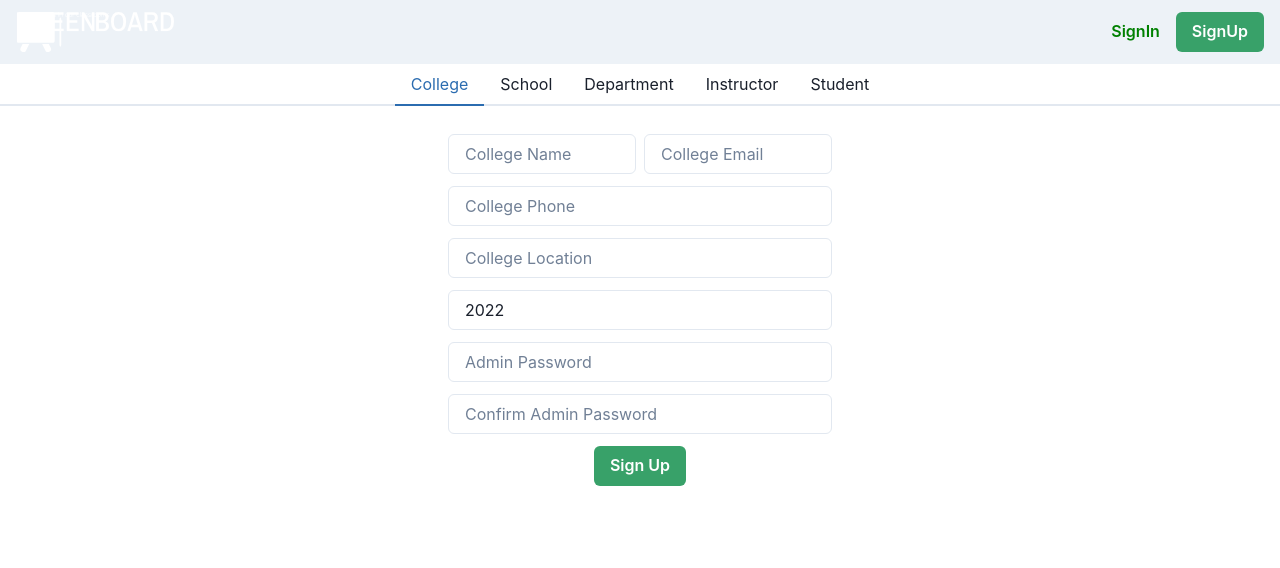
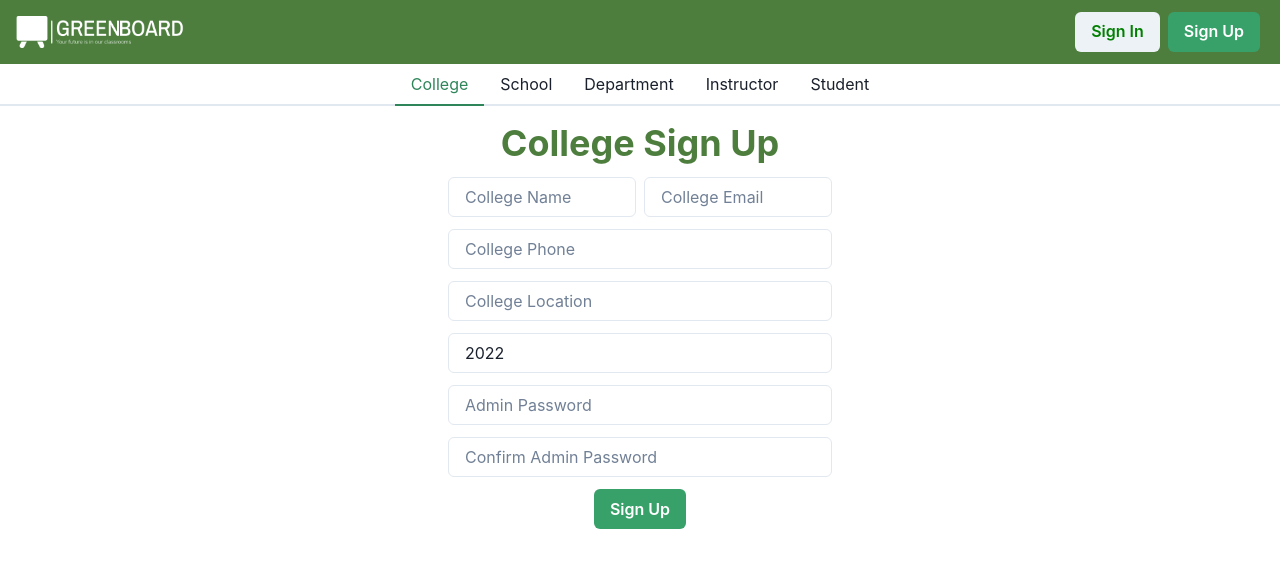
Before and after one commit to michaelehab/GreenBoard, a React (Create React App) app in the folder web/: page /signup in a window 1280 px wide. Shown: the top 568 px of the page. Built offline with nearby package versions, Linux system fonts and the light colour scheme.

Commit message:
Fixed NavBar and colors

```diff
--- a/web/src/components/collegeSignIn.tsx
+++ b/web/src/components/collegeSignIn.tsx
@@ -29,8 +29,8 @@ export const CollegeSignIn = () => {
           await collegeSignIn(email, passWord);
           navigate("/");
         } catch (err) {
-          if(err instanceof ApiError){
-              setError(err.message);
+          if (err instanceof ApiError) {
+            setError(err.message);
           }
         }
       }
@@ -47,7 +47,7 @@ export const CollegeSignIn = () => {
   return (
     <form onSubmit={signIn}>
       <Center>
-        <Heading color="#31C48D">College Sign In</Heading>
+        <Heading color="#4d7e3e">College Sign In</Heading>
       </Center>
       <Flex maxW="sm" mx="auto" my={10} direction="column" gap={3}>
         <Input
--- a/web/src/components/collegeSignUp.tsx
+++ b/web/src/components/collegeSignUp.tsx
@@ -4,7 +4,9 @@ import {
   Flex,
   Input,
   Alert,
-    AlertIcon
+  AlertIcon,
+  Center,
+  Heading,
 } from "@chakra-ui/react";
 import { FormEvent, useCallback, useEffect, useState } from "react";
 import { useNavigate } from "react-router-dom";
@@ -38,17 +40,32 @@ import {
         setError("Please make sure all the fields are not empty!");
       } else if (adminPassword !== confirmAdminPassWord) {
         setError("Confirm Password doesn't match password!");
-        }
-        else {
+      } else {
         try {
-            await collegeSignUp(email, name, phone, foundedAt, location, adminPassword);
+          await collegeSignUp(
+            email,
+            name,
+            phone,
+            foundedAt,
+            location,
+            adminPassword
+          );
           navigate("/");
         } catch (err) {
           setError(err as string);
         }
       }
     },
-      [navigate, email, name, phone, foundedAt, location, adminPassword, confirmAdminPassWord]
+    [
+      navigate,
+      email,
+      name,
+      phone,
+      foundedAt,
+      location,
+      adminPassword,
+      confirmAdminPassWord,
+    ]
   );
 
   useEffect(() => {
@@ -59,6 +76,9 @@ import {
 
   return (
     <form onSubmit={signUp}>
+      <Center>
+        <Heading color="#4d7e3e">College Sign Up</Heading>
+      </Center>
       <Flex maxW="sm" my={3} mx="auto" direction="column" gap={3}>
         <Flex gap={2}>
           <Input
--- a/web/src/components/departmentSignIn.tsx
+++ b/web/src/components/departmentSignIn.tsx
@@ -29,8 +29,8 @@ export const DepartmentSignIn = () => {
           await departmentSignIn(email, passWord);
           navigate("/");
         } catch (err) {
-          if(err instanceof ApiError){
-              setError(err.message);
+          if (err instanceof ApiError) {
+            setError(err.message);
           }
         }
       }
@@ -47,7 +47,7 @@ export const DepartmentSignIn = () => {
   return (
     <form onSubmit={signIn}>
       <Center>
-        <Heading color="#31C48D">Department Sign In</Heading>
+        <Heading color="#4d7e3e">Department Sign In</Heading>
       </Center>
       <Flex maxW="sm" mx="auto" my={10} direction="column" gap={3}>
         <Input
--- a/web/src/components/instructorSignIn.tsx
+++ b/web/src/components/instructorSignIn.tsx
@@ -29,7 +29,7 @@ import { ApiError } from "../utils/apiError";
           await instructorSignIn(email, passWord);
           navigate("/");
         } catch (err) {
-            if(err instanceof ApiError){
+          if (err instanceof ApiError) {
             setError(err.message);
           }
         }
@@ -47,7 +47,7 @@ import { ApiError } from "../utils/apiError";
   return (
     <form onSubmit={signIn}>
       <Center>
-          <Heading color="#31C48D">Instructor Sign In</Heading>
+        <Heading color="#4d7e3e">Instructor Sign In</Heading>
       </Center>
       <Flex maxW="sm" mx="auto" my={10} direction="column" gap={3}>
         <Input
--- a/web/src/components/navBar.tsx
+++ b/web/src/components/navBar.tsx
@@ -17,7 +17,7 @@ import {
   Image,
 } from "@chakra-ui/react";
 import { HamburgerIcon, CloseIcon, AddIcon } from "@chakra-ui/icons";
-import Logo from "../assets/logo/svg/logo-no-background.svg";
+import Logo from "../assets/logo/png/logo-no-background.png";
 import UserAvatar from "../assets/user.png";
 import { isLoggedIn, signOut } from "../utils/auth";
 import { Link, useNavigate } from "react-router-dom";
@@ -55,8 +55,9 @@ export const NavBar = () => {
 
   return (
     <>
-      <Box bg={useColorModeValue("gray.100", "gray.900")} px={4}>
+      <Box bg="#4d7e3e" px={4}>
         <Flex h={16} alignItems={"center"} justifyContent={"space-between"}>
+          {Links.length > 0 ? (
             <IconButton
               size={"md"}
               icon={isOpen ? <CloseIcon /> : <HamburgerIcon />}
@@ -64,9 +65,12 @@ export const NavBar = () => {
               display={{ md: "none" }}
               onClick={isOpen ? onClose : onOpen}
             />
+          ) : (
+            <></>
+          )}
           <HStack spacing={8} alignItems={"center"}>
             <Link to={"/"}>
-              <Image src={Logo} height={10} />
+              <Image src={Logo} height={8} />
             </Link>
             <HStack
               as={"nav"}
@@ -111,13 +115,13 @@ export const NavBar = () => {
           ) : (
             <Flex>
               <Link to={"/signin"}>
-                <Button variant="ghost" color="green">
-                  SignIn
+                <Button variant="solid" color="green" m={1}>
+                  Sign In
                 </Button>
               </Link>
               <Link to={"/signup"}>
-                <Button colorScheme="green" variant="solid">
-                  SignUp
+                <Button colorScheme="green" variant="solid" m={1}>
+                  Sign Up
                 </Button>
               </Link>
             </Flex>
--- a/web/src/components/schoolSignIn.tsx
+++ b/web/src/components/schoolSignIn.tsx
@@ -29,8 +29,8 @@ export const SchoolSignIn = () => {
           await schoolSignIn(email, passWord);
           navigate("/");
         } catch (err) {
-          if(err instanceof ApiError){
-              setError(err.message);
+          if (err instanceof ApiError) {
+            setError(err.message);
           }
         }
       }
@@ -47,7 +47,7 @@ export const SchoolSignIn = () => {
   return (
     <form onSubmit={signIn}>
       <Center>
-        <Heading color="#31C48D">School Sign In</Heading>
+        <Heading color="#4d7e3e">School Sign In</Heading>
       </Center>
       <Flex maxW="sm" mx="auto" my={10} direction="column" gap={3}>
         <Input
--- a/web/src/components/studentSignIn.tsx
+++ b/web/src/components/studentSignIn.tsx
@@ -29,7 +29,7 @@ import { ApiError } from "../utils/apiError";
           await studentSignIn(email, passWord);
           navigate("/");
         } catch (err) {
-            if(err instanceof ApiError){
+          if (err instanceof ApiError) {
             setError(err.message);
           }
         }
@@ -47,7 +47,7 @@ import { ApiError } from "../utils/apiError";
   return (
     <form onSubmit={signIn}>
       <Center>
-          <Heading color="#31C48D">Student Sign In</Heading>
+        <Heading color="#4d7e3e">Student Sign In</Heading>
       </Center>
       <Flex maxW="sm" mx="auto" my={10} direction="column" gap={3}>
         <Input
--- a/web/src/pages/homePage.tsx
+++ b/web/src/pages/homePage.tsx
@@ -25,14 +25,14 @@ export const Home = () => {
                 position: "absolute",
                 bottom: 1,
                 left: 0,
-                bg: "green.400",
+                bg: "#4d7e3e",
                 zIndex: -1,
               }}
             >
               GreenBoard
             </Text>
             <br />{" "}
-            <Text color={"green.400"} as={"span"}>
+            <Text color={"#4d7e3e"} as={"span"}>
               Better Education
             </Text>{" "}
           </Heading>
@@ -43,7 +43,7 @@ export const Home = () => {
           <Stack direction={{ base: "column", md: "row" }} spacing={4}>
             <Button
               rounded={"full"}
-              bg={"green.400"}
+              bg={"#4d7e3e"}
               color={"white"}
               _hover={{
                 bg: "green.500",
--- a/web/src/pages/signIn.tsx
+++ b/web/src/pages/signIn.tsx
@@ -10,7 +10,7 @@ export const SignIn = () => {
   useTitle("Sign in");
 
   return (
-    <Tabs align="center">
+    <Tabs align="center" colorScheme="green">
       <TabList>
         <Tab>College</Tab>
         <Tab>School</Tab>
@@ -30,10 +30,10 @@ export const SignIn = () => {
           <DepartmentSignIn />
         </TabPanel>
         <TabPanel>
-          <InstructorSignIn/>
+          <InstructorSignIn />
         </TabPanel>
         <TabPanel>
-          <StudentSignIn/>
+          <StudentSignIn />
         </TabPanel>
       </TabPanels>
     </Tabs>
--- a/web/src/pages/signUp.tsx
+++ b/web/src/pages/signUp.tsx
@@ -6,7 +6,7 @@ export const SignUp = () => {
   useTitle("Sign in");
 
   return (
-    <Tabs align="center">
+    <Tabs align="center" colorScheme="green">
       <TabList>
         <Tab>College</Tab>
         <Tab>School</Tab>
```
Lines whose indentation alone changed are shown as unchanged.
